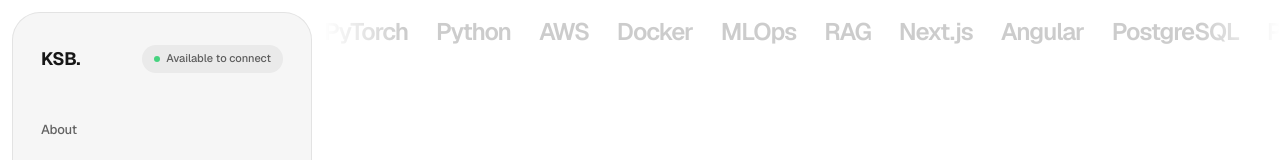
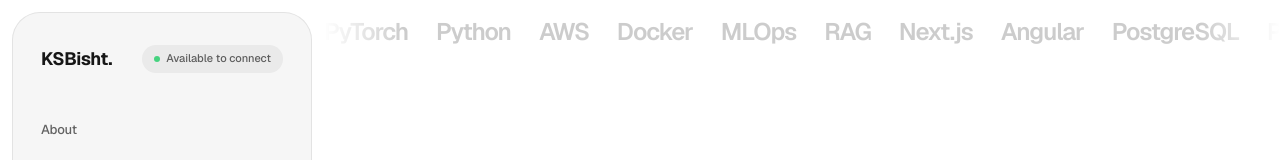
Before and after one commit to ksbisht941/aibyksbisht, a Next.js app: page / in a window 1280 px wide. Shown: the top 160 px of the page. Built offline with nearby package versions, Linux system fonts and the light colour scheme; a web font is replaced by a local one.

Commit message:
Update contact email addresses and update sidebar logo text

```diff
--- a/src/app/page.tsx
+++ b/src/app/page.tsx
@@ -336,7 +336,7 @@ export default function Home() {
             Let&apos;s connect if you want to dive deeper.
           </h2>
           <div className="flex flex-wrap gap-4 mb-32">
-            <a href="mailto:contact@example.com" className="inline-flex items-center justify-center rounded-full bg-[#111] text-white px-8 py-3 text-[14px] font-semibold transition-transform hover:scale-105">
+            <a href="mailto:ksbisht941@gmail.com" className="inline-flex items-center justify-center rounded-full bg-[#111] text-white px-8 py-3 text-[14px] font-semibold transition-transform hover:scale-105">
               Say Hi
             </a>
             <a href="https://www.linkedin.com/in/kuldeep-s-bisht/" target="_blank" rel="noreferrer" className="inline-flex items-center justify-center rounded-full bg-white border border-black/10 text-[#111] px-8 py-3 text-[14px] font-semibold transition-all hover:bg-[#fafafa] hover:border-black/20 hover:scale-105">
--- a/src/components/Sidebar.tsx
+++ b/src/components/Sidebar.tsx
@@ -12,10 +12,10 @@ export function Sidebar() {
       <div>
         <nav className="flex items-center justify-between gap-4 text-sm font-medium">
           <Link href="/" className="block font-bold text-lg tracking-tight">
-            KSB.
+            KSBisht.
           </Link>
           <div className="flex items-center gap-4">
-            <a href="mailto:contact@example.com" className="inline-flex shrink-0 items-center gap-1.5 rounded-full px-3 py-1.5 text-[11px] font-medium transition hover:-translate-y-0.5 bg-black/5 text-black/60 hover:bg-black/10 hover:text-black">
+            <a href="mailto:ksbisht941@gmail.com" className="inline-flex shrink-0 items-center gap-1.5 rounded-full px-3 py-1.5 text-[11px] font-medium transition hover:-translate-y-0.5 bg-black/5 text-black/60 hover:bg-black/10 hover:text-black">
               <span className="w-1.5 h-1.5 rounded-full bg-green-500 animate-pulse" aria-hidden="true"></span>
               Available to connect
             </a>
```
